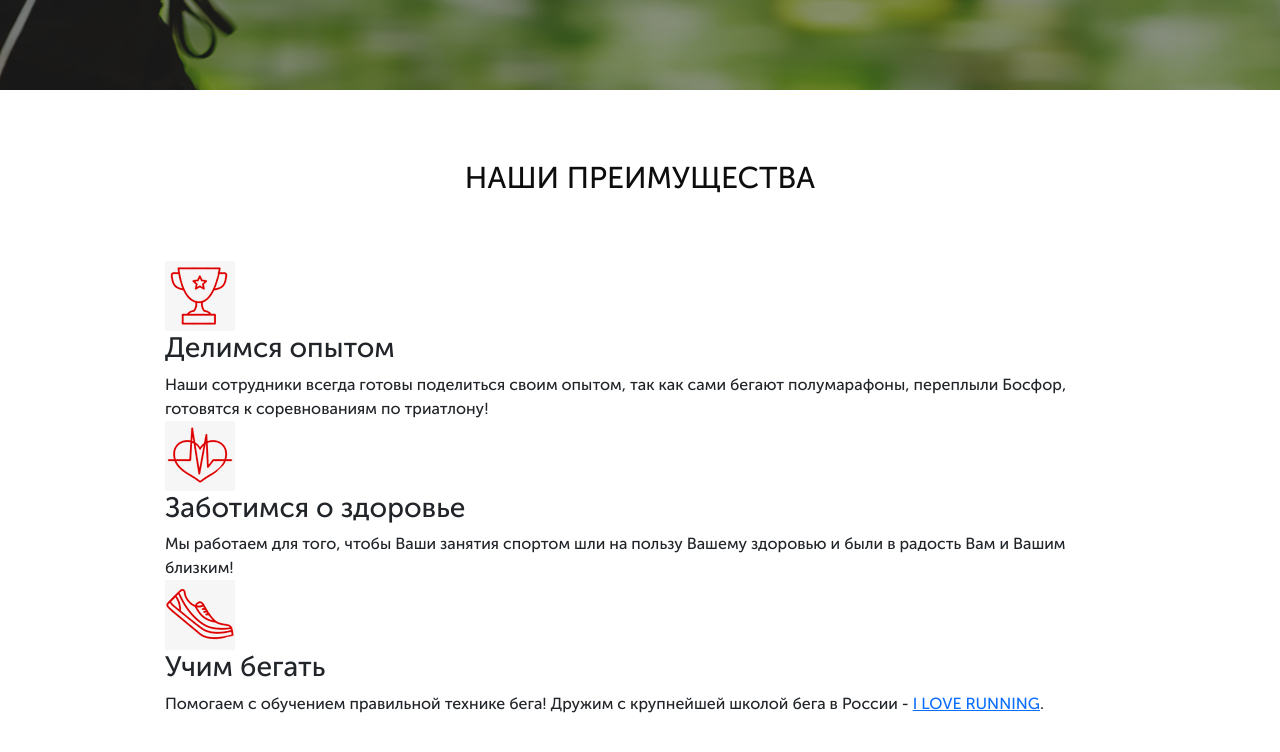
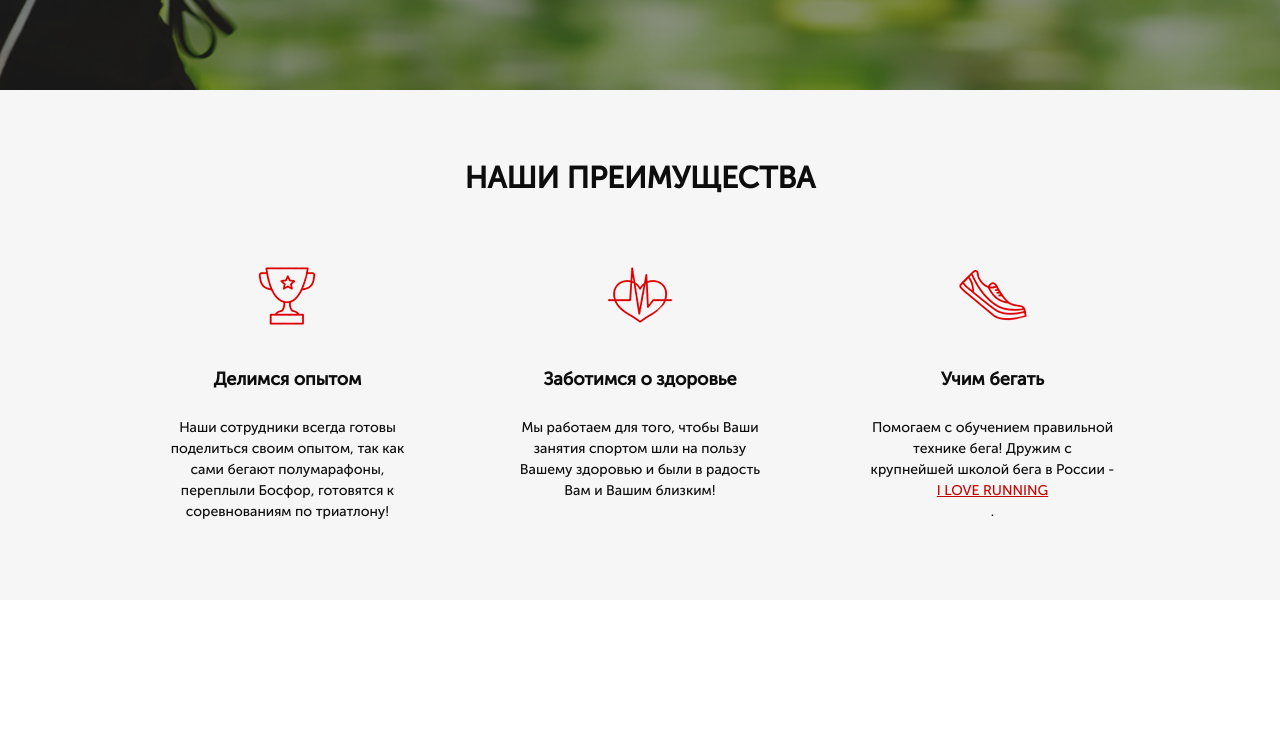
Before and after one commit to Sarcazzzm/Pulsometer, a website: page src/index.html in a window 1280 px wide. Shown: the part 602-1354 px from the top of the page. After the commit the page ends 1202 px from the top, so only its background shows below. Drawn offline with Linux system fonts and the light colour scheme.

Commit message:
advantages

```diff
--- a/src/index.html
+++ b/src/index.html
@@ -62,13 +62,13 @@
                     <h3 class="advantages__subheader">Делимся опытом</h3>
                     Наши сотрудники всегда готовы поделиться своим опытом, так как сами бегают полумарафоны, переплыли Босфор, готовятся к соревнованиям по триатлону!
                 </div>
-                <div class="advantages_item">
+                <div class="advantages__item">
                     <img src="icons/heart_icon.png" alt="heart">
                     <h3 class="advantages__subheader">Заботимся о здоровье</h3>
                     Мы работаем для того, чтобы Ваши занятия спортом шли на пользу Вашему здоровью и были в радость Вам и Вашим близким!
 
                 </div>
-                <div class="advantages_item">
+                <div class="advantages__item">
                     <img src="icons/shoe_icon.png" alt="shoe">
                     <h3 class="advantages__subheader">Учим бегать</h3>
                     Помогаем с обучением правильной технике бега! Дружим с крупнейшей школой бега в России - <a href="#">I LOVE RUNNING</a>.
--- a/src/sass/blocks/_advantages.scss
+++ b/src/sass/blocks/_advantages.scss
@@ -1,14 +1,40 @@
 .advantages{
     min-height: 472px;
-    background: #ffffff;
+    background: #f6f6f6;
     padding: 70px 0 78px 0;
     &__header{
         color: #0d0d0d;
         font-size: 30px;
-        font-weight: 400;
+        font-weight: 700;
         text-align: center;
     }
     &__wrapper{
+        margin: 0 auto;
         margin-top: 65px;
+        display: flex;
+        justify-content: space-between;
+
+    }
+    &__item{
+        display: flex;
+        flex-direction: column;
+        align-items:center;
+        text-align: center;
+        font-size: 14px;
+        font-weight: 500;
+        color:#0d0d0d;
+        max-width: 245px;
+        img{
+            display: block;
+            margin: 0 auto;
+        }
+        h3{
+            font-size: 18px;
+            margin: 38px 0 26px 0;
+            font-weight: 700;
+        }
+        a{
+            color:$main-color;
+        }
     }
 }
```
Also changed, not shown: src/css/style.min.css.
